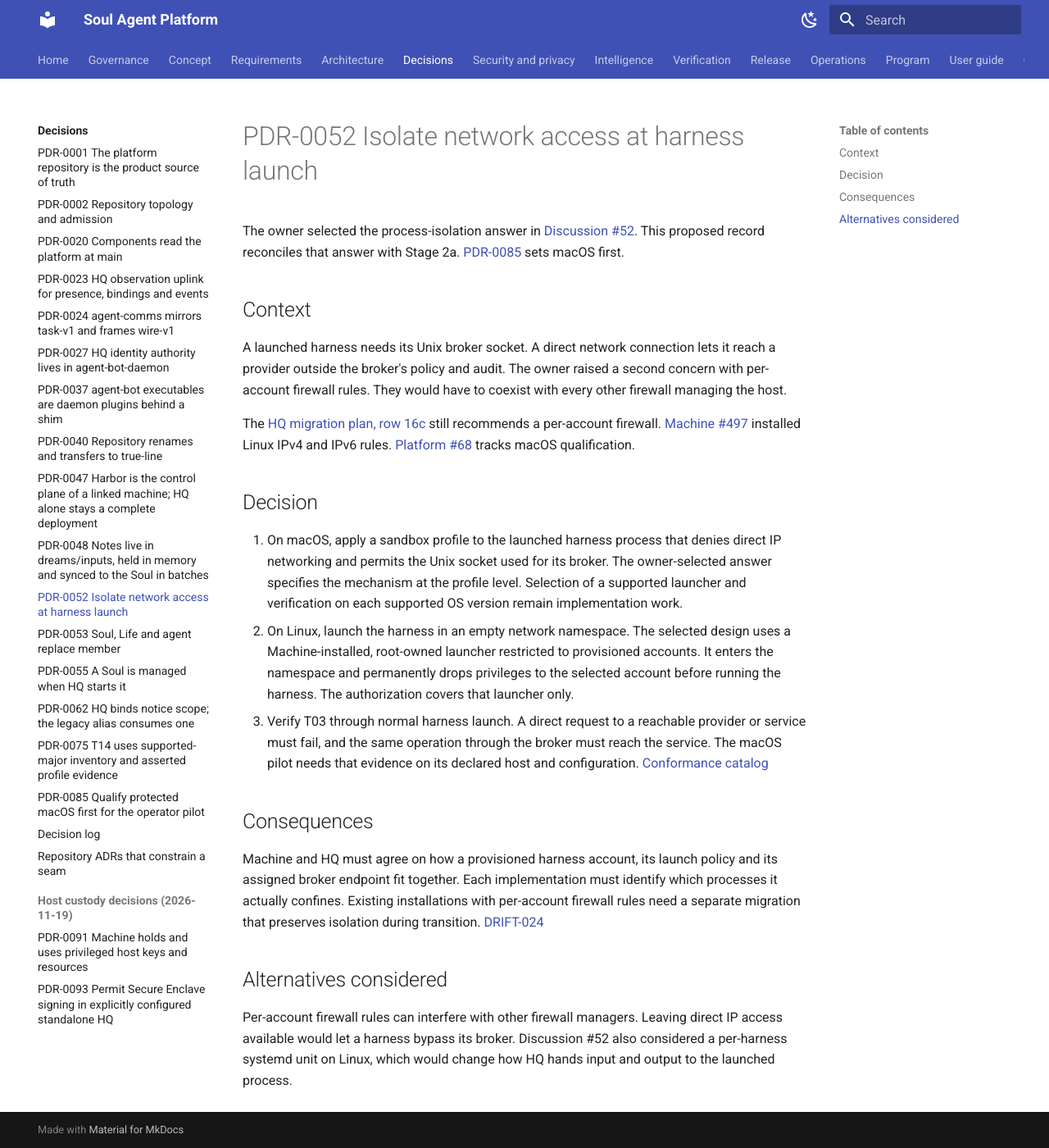
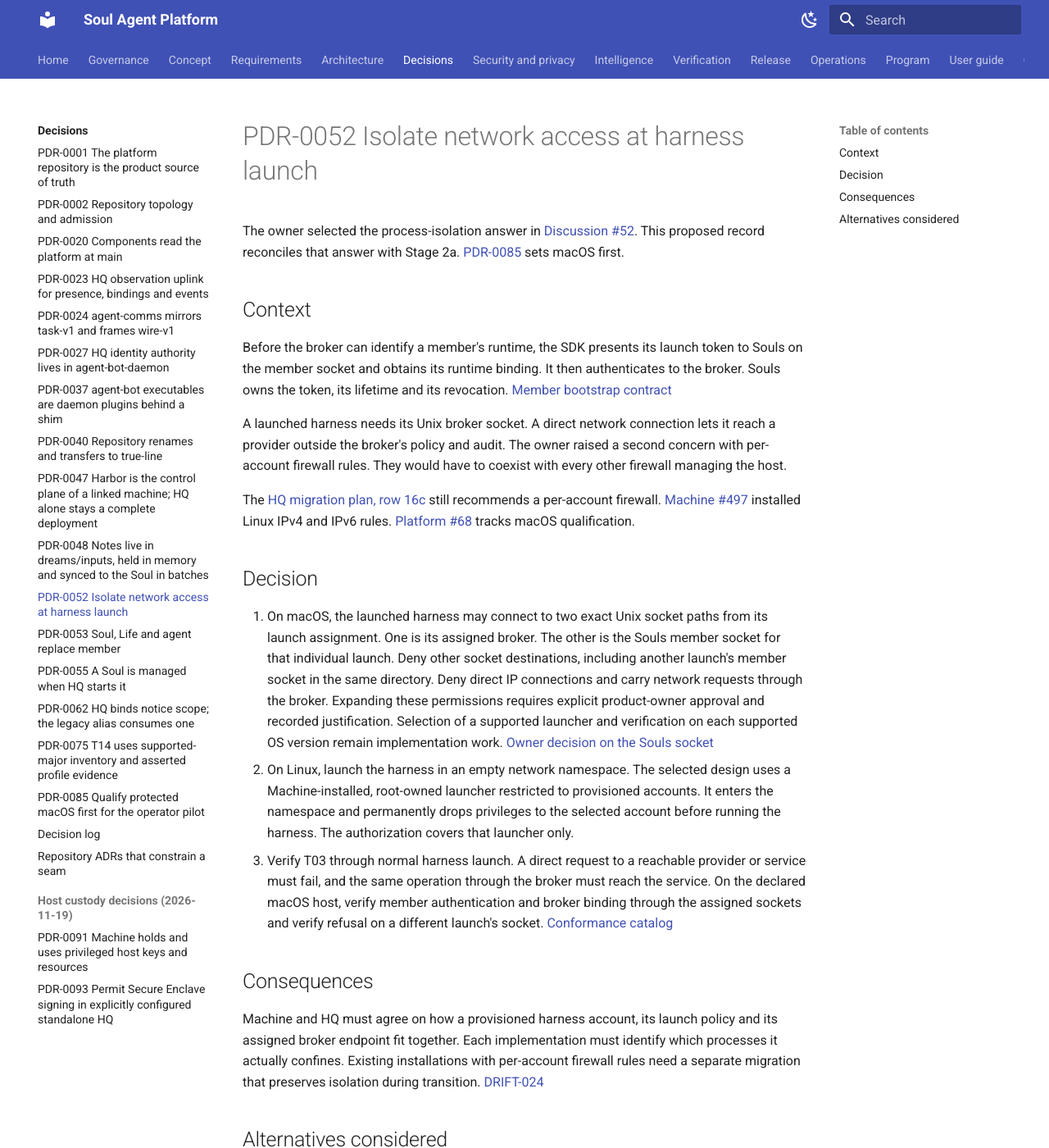
Before and after one commit to true-line/agent-bot-platform, an MkDocs documentation site: the page built from docs/04-decisions/PDR-0052-process-isolation-for-harness-egress.md, in a window 1280 px wide and 1400 px high. Shown: the whole window at 82% size. Built offline with MkDocs 1.6.1 and Material for MkDocs 9.7.7, drawn with Linux system fonts in a browser that asks for light colours.

Commit message:
Record the approved per-launch Souls socket on macOS
Agent-Bot-Write: ghw_cb7b0aa32ad0fae9
Agent-Bot-Session: fa2486d94751

```diff
--- a/docs/04-decisions/PDR-0052-process-isolation-for-harness-egress.md
+++ b/docs/04-decisions/PDR-0052-process-isolation-for-harness-egress.md
@@ -5,7 +5,7 @@ Owner: product-owner
 Last-Reviewed: 2026-11-20
 Date: 2026-11-12
 Discussion: https://github.com/true-line/agent-bot-platform/discussions/52
-Affects-Repos: [agent-bot-machine, agent-bot-hq, soul-conformance]
+Affects-Repos: [agent-bot-machine, agent-bot-hq, agent-bot-souls, soul-conformance]
 Affects: [R3, trust-model]
 ---
 
@@ -15,15 +15,17 @@ The owner selected the process-isolation answer in [Discussion #52](https://gith
 
 ## Context
 
+Before the broker can identify a member's runtime, the SDK presents its launch token to Souls on the member socket and obtains its runtime binding. It then authenticates to the broker. Souls owns the token, its lifetime and its revocation. [Member bootstrap contract](https://github.com/true-line/agent-bot-hq/blob/main/docs/hq-member-bootstrap-client.md)
+
 A launched harness needs its Unix broker socket. A direct network connection lets it reach a provider outside the broker's policy and audit. The owner raised a second concern with per-account firewall rules. They would have to coexist with every other firewall managing the host.
 
 The [HQ migration plan, row 16c](https://github.com/true-line/agent-bot-hq/blob/a1e847cb36d7b0e825f810c8c3d4f16fdff6543d/docs/daemon-plugin-split.md#stage-2a-member-isolation-wp2) still recommends a per-account firewall. [Machine #497](https://github.com/true-line/agent-bot-machine/pull/497) installed Linux IPv4 and IPv6 rules. [Platform #68](https://github.com/true-line/agent-bot-platform/issues/68) tracks macOS qualification.
 
 ## Decision
 
-1. On macOS, apply a sandbox profile to the launched harness process that denies direct IP networking and permits the Unix socket used for its broker. The owner-selected answer specifies the mechanism at the profile level. Selection of a supported launcher and verification on each supported OS version remain implementation work.
+1. On macOS, the launched harness may connect to two exact Unix socket paths from its launch assignment. One is its assigned broker. The other is the Souls member socket for that individual launch. Deny other socket destinations, including another launch's member socket in the same directory. Deny direct IP connections and carry network requests through the broker. Expanding these permissions requires explicit product-owner approval and recorded justification. Selection of a supported launcher and verification on each supported OS version remain implementation work. [Owner decision on the Souls socket](https://github.com/true-line/agent-bot-platform/discussions/52#discussioncomment-19773186)
 2. On Linux, launch the harness in an empty network namespace. The selected design uses a Machine-installed, root-owned launcher restricted to provisioned accounts. It enters the namespace and permanently drops privileges to the selected account before running the harness. The authorization covers that launcher only.
-3. Verify T03 through normal harness launch. A direct request to a reachable provider or service must fail, and the same operation through the broker must reach the service. The macOS pilot needs that evidence on its declared host and configuration. [Conformance catalog](../07-verification/conformance-catalog.md)
+3. Verify T03 through normal harness launch. A direct request to a reachable provider or service must fail, and the same operation through the broker must reach the service. On the declared macOS host, verify member authentication and broker binding through the assigned sockets and verify refusal on a different launch's socket. [Conformance catalog](../07-verification/conformance-catalog.md)
 
 ## Consequences
 
```
